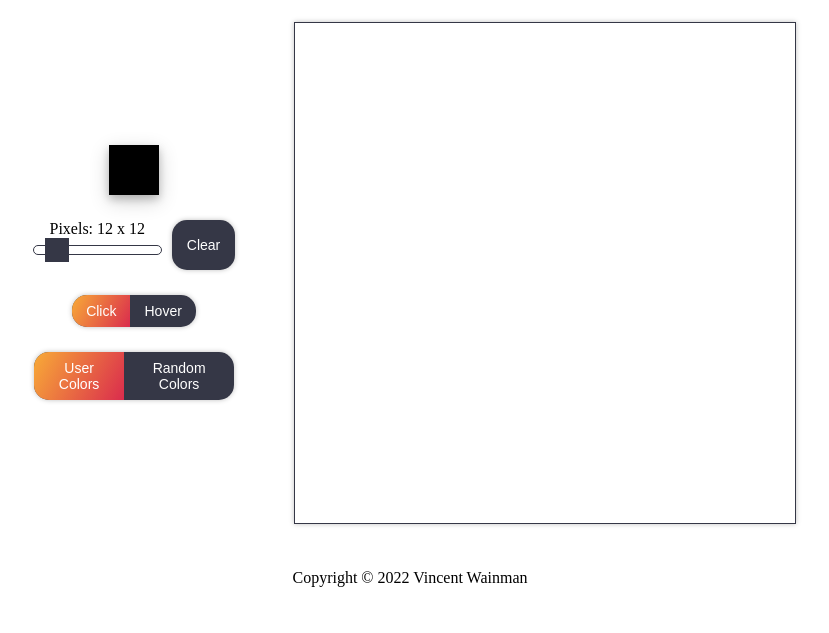
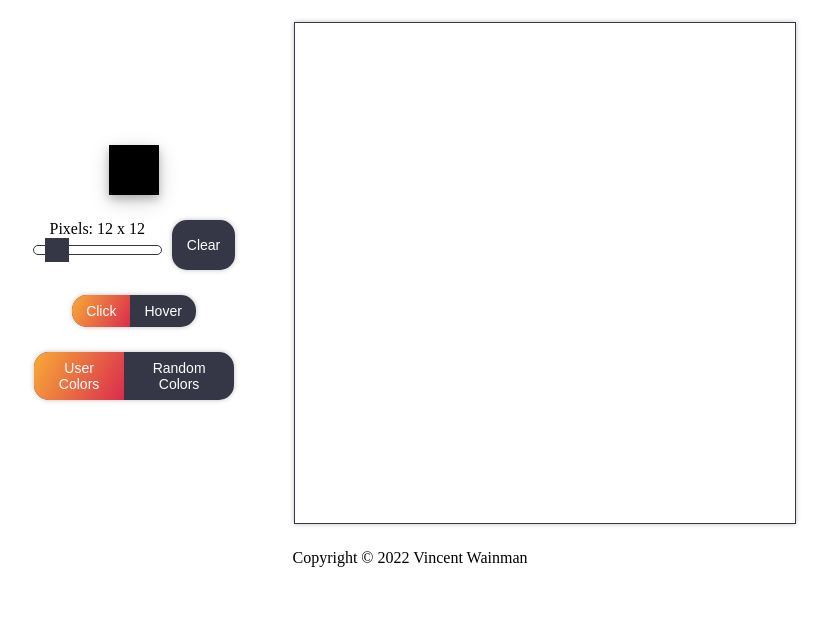
Before and after one commit to vwainman/etch-a-sketch, a plain HTML site: page index.html in a window 1280 px wide. Shown: the part 167-800 px from the top of the page, without its empty margins (230-1059 px from the left). Drawn offline with Linux system fonts and the light colour scheme.

Commit message:
adjust spacing

```diff
--- a/styles.css
+++ b/styles.css
@@ -7,8 +7,9 @@ body {
     min-height: 100vh;
     display: flex;
     flex-direction: column;
-    justify-content: space-evenly;
+    justify-content: center;
     align-items: center;
+    gap: 25px;
 }
 
 header {
@@ -169,7 +170,8 @@ input[type="color"]::-webkit-color-swatch {
     body {
         margin: 0;
         height: 100%;
-        overflow: hidden
+        overflow: hidden;
+        gap: 20px;
     }
 
     main {
```
